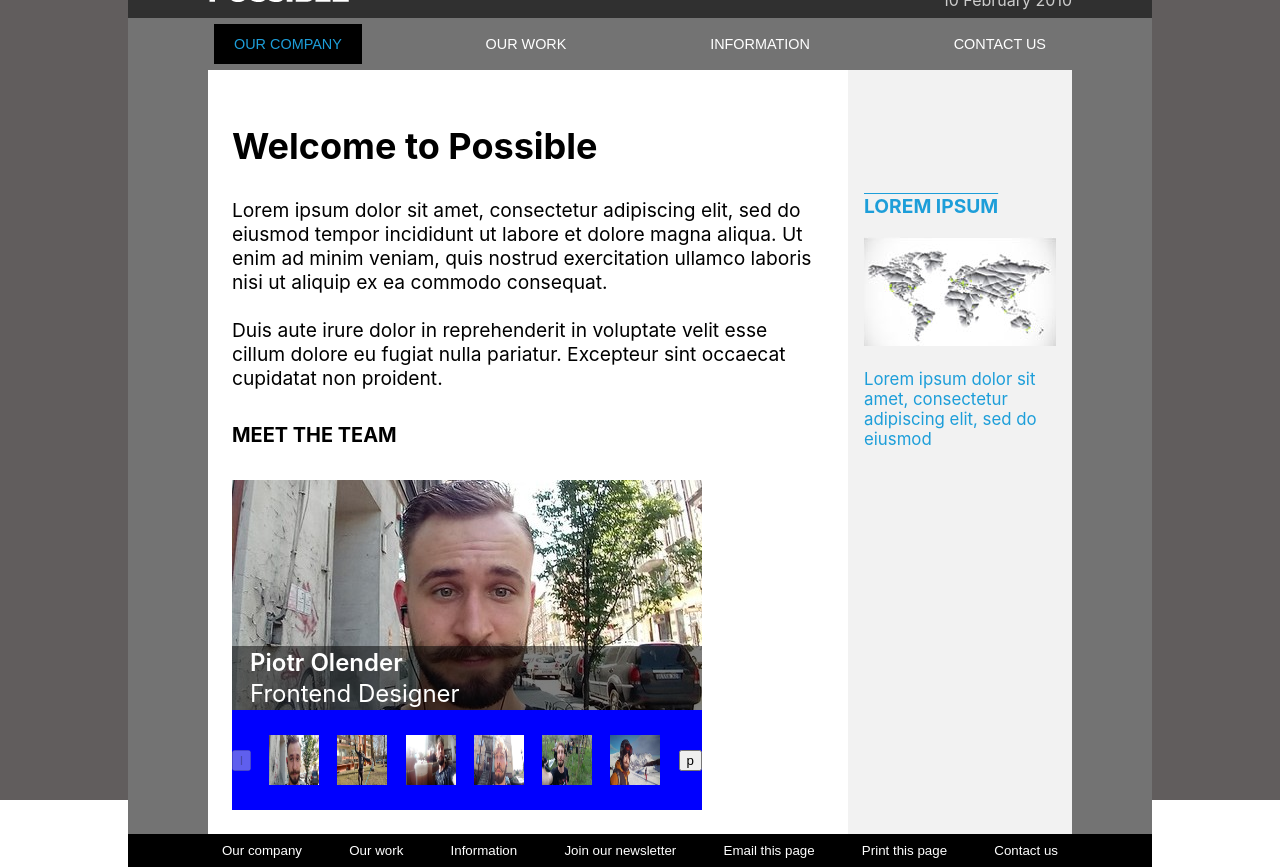
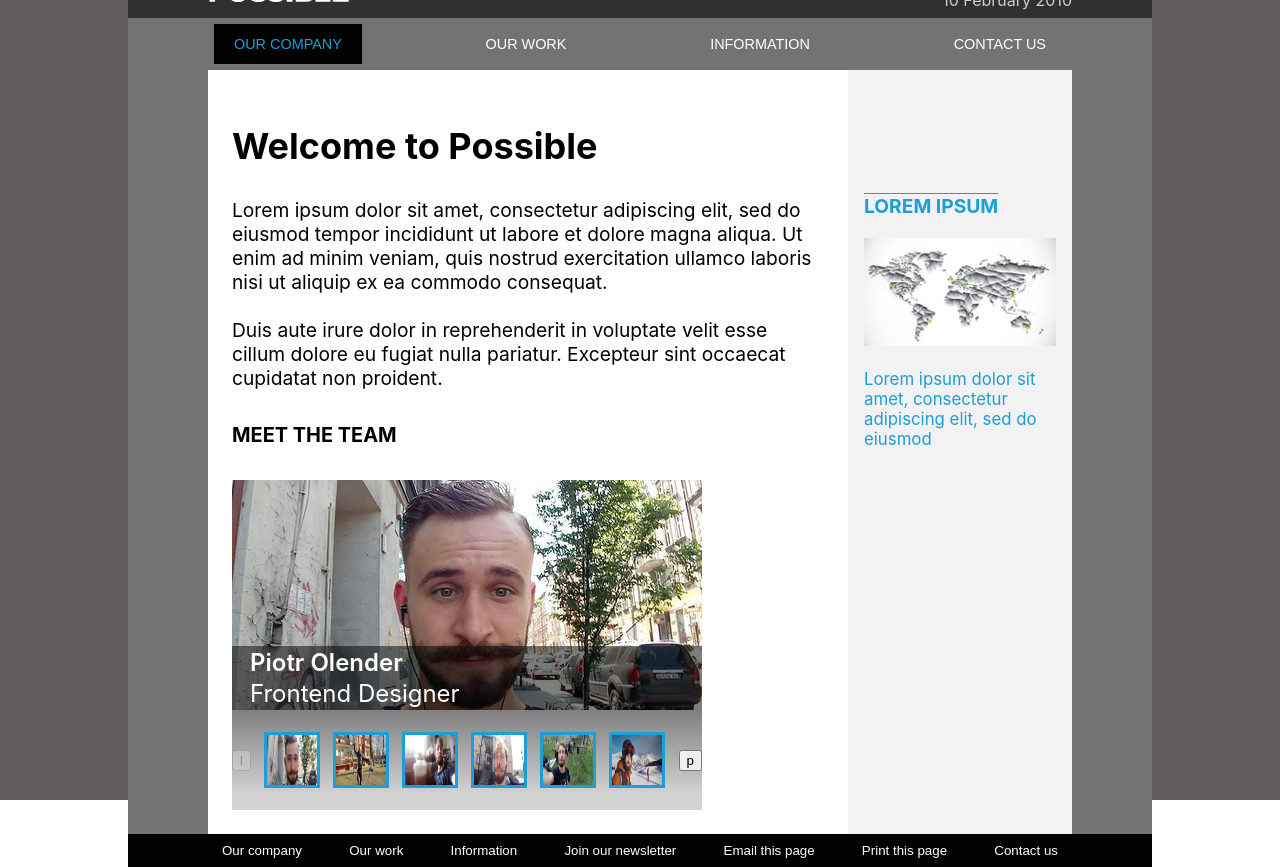
Before and after one commit to Olendroza/possible, a React (Create React App) app: page / in a window 1280 px wide. Built offline with nearby package versions, Linux system fonts and the light colour scheme.

Commit message:
added styles to slider

```diff
--- a/src/components/gallery/slider.css
+++ b/src/components/gallery/slider.css
@@ -7,13 +7,15 @@
     display: flex;
     justify-content: space-between;
     align-items: center;
-    background: blue;
+    background: linear-gradient(to bottom, #808080 0%, #d3d3d3 85%);
 }
 .Slider_person{
     width: 50px;
     height: 50px;
 }
 .Slider_person_image{
+    border: solid;
+    border-color: #1D9ED9;
     width: 50px;
     height: 50px;
 
```
